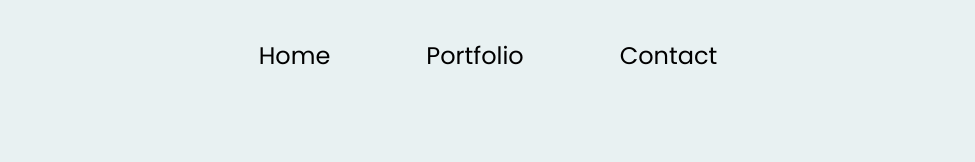
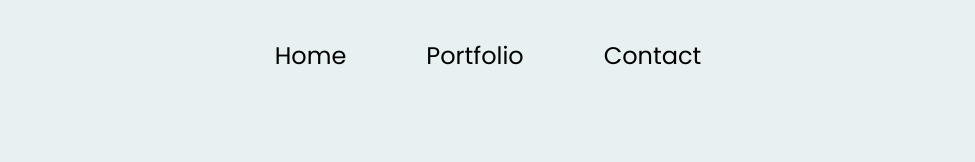
Before and after one commit to skystanoyevitch/sky-portfolio, a React (Create React App) app: page / in a window 1280 px wide. Shown: the top 162 px of the page, without its empty margins (152-1127 px from the left). Built offline with nearby package versions, Linux system fonts and the light colour scheme.

Commit message:
converted static nav list items to dynamic

```diff
--- a/src/App.js
+++ b/src/App.js
@@ -1,5 +1,5 @@
 import "./App.css";
-import Nav from "./Layout/Navigation/Nav";
+import { Nav } from "./Layout/Navigation/Nav";
 import Homepage from "./Pages/Home/Homepage";
 import ScrollToTop from "./Global-Components/ScrollToTop";
 import { BrowserRouter, Route, Routes } from "react-router-dom";
@@ -9,9 +9,15 @@ import Portfolio from "./Pages/Portfolio/Portfolio";
 import Contact from "./Pages/Contact/Contact";
 import Footer from "./Layout/Navigation/Footer";
 
+const navLinks = [
+	{ id: 0, name: "Home", to: "/" },
+	{ id: 1, name: "Portfolio", to: "/portfolio" },
+	{ id: 2, name: "Contact", to: "/contact" },
+];
+
 const App = () => (
 	<BrowserRouter>
-		<Nav />
+		<Nav navLinks={navLinks} />
 		<ScrollToTop />
 		<Routes>
 			<Route path="/" element={<Homepage />} />
--- a/src/Layout/Navigation/Nav.jsx
+++ b/src/Layout/Navigation/Nav.jsx
@@ -29,14 +29,15 @@ const hamClosed = {
 	closed: { display: "block" },
 	open: { visibility: "hidden", duration: 0.2 },
 };
-const Nav = () => {
+export const Nav = ({ navLinks }) => {
+	console.log(navLinks);
 	const [open, setOpen] = useCycle(false, true);
 	// const [navFixed, setNavFixed] = useState(false);
 
 	useEffect(() => {
 		window.onscroll = () => {
 			if (window.scrollY > 100) {
-				console.log(window.scrollY);
+				// console.log(window.scrollY);
 				document.getElementById("fixed-nav").classList.add("fixed");
 			} else
 				document.getElementById("fixed-nav").classList.remove("fixed");
@@ -47,29 +48,17 @@ const Nav = () => {
 		// Desktop Navigation Top Menu
 		<div className={"bg-primaryNav md:flex md:flex-col"}>
 			<nav className="container mx-auto hidden md:visible md:flex md:justify-center flex-1">
+				{navLinks.map((link) => (
 					<ul className="md:p-10 md:space-x-16 lg:space-x-24 flex p-x font-poppins lg:text-xl xl:text-2xl text-black place-items-center">
 						<li>
-						<Link to="/">
+							<Link key={link.id} to={link.to}>
 								<button className=" hover:text-mainOrange">
-								Home
-							</button>
-						</Link>
-					</li>
-					<li id="portfolio">
-						<Link to="/Portfolio">
-							<button className=" hover:text-mainOrange">
-								Portfolio
-							</button>
-						</Link>
-					</li>
-					<li>
-						<Link to="/Contact">
-							<button className=" hover:text-mainOrange">
-								Contact
+									{link.name}
 								</button>
 							</Link>
 						</li>
 					</ul>
+				))}
 			</nav>
 
 			{/* Moible Navigation Hamburger Menu */}
@@ -110,20 +99,16 @@ const Nav = () => {
 					variants={menuVar}
 				>
 					<ul className="font-poppins text-3xl space-y-6 p-10">
+						{navLinks?.map((link) => (
 							<motion.li onClick={setOpen} open={open}>
-							<Link to="/">Home</Link>
+								<Link key={link.id} to={link.to}>
+									{link.name}
+								</Link>
 							</motion.li>
-						<motion.li onClick={setOpen} open={open} id="portfolio">
-							<Link to="/Portfolio">Portfolio</Link>
-						</motion.li>
-						<motion.li onClick={setOpen} open={open}>
-							<NavLink to="/Contact">Contact</NavLink>
-						</motion.li>
+						))}
 					</ul>
 				</motion.nav>
 			</div>
 		</div>
 	);
 };
-
-export default Nav;
```
Lines whose indentation alone changed are shown as unchanged.
